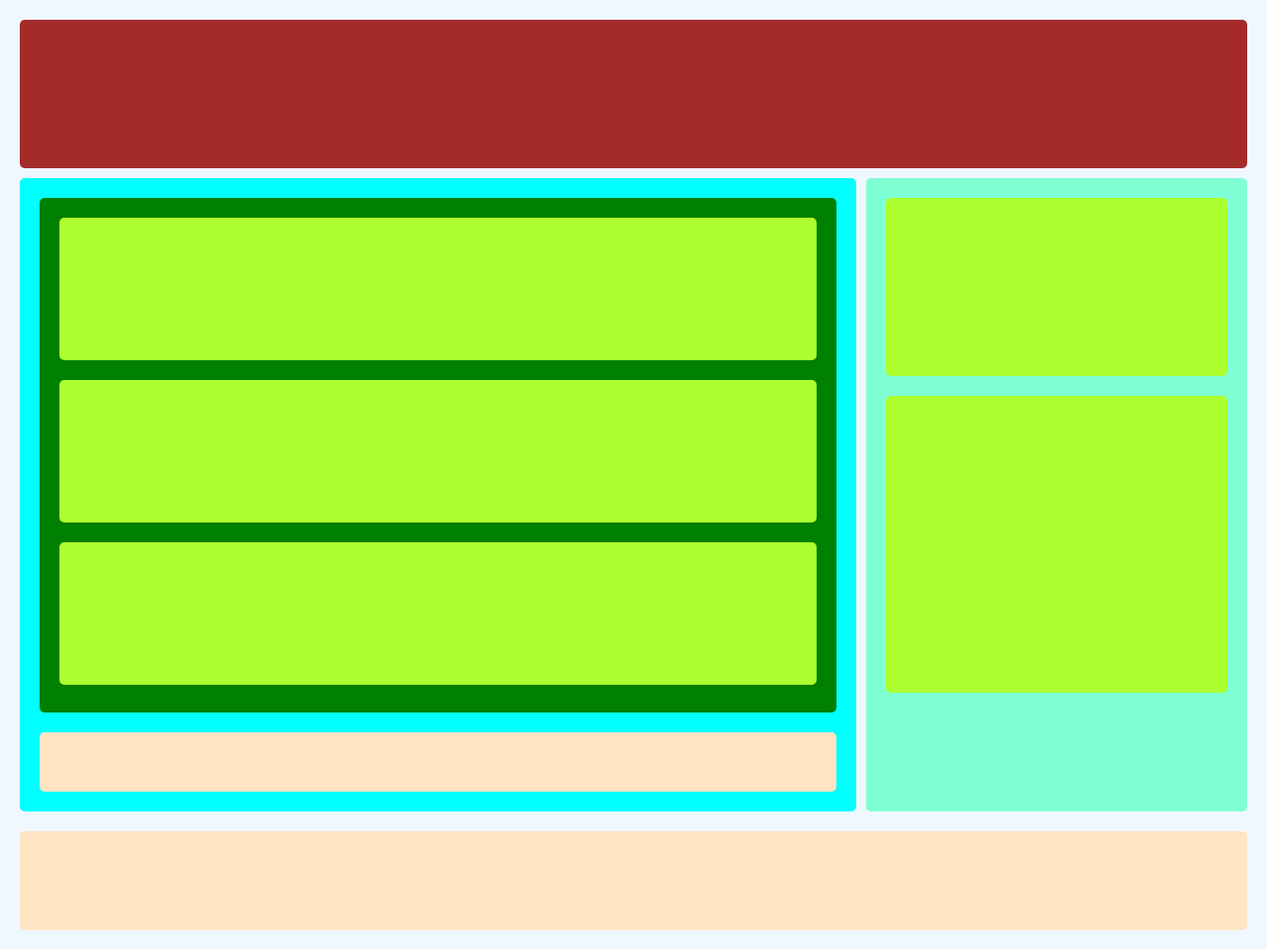
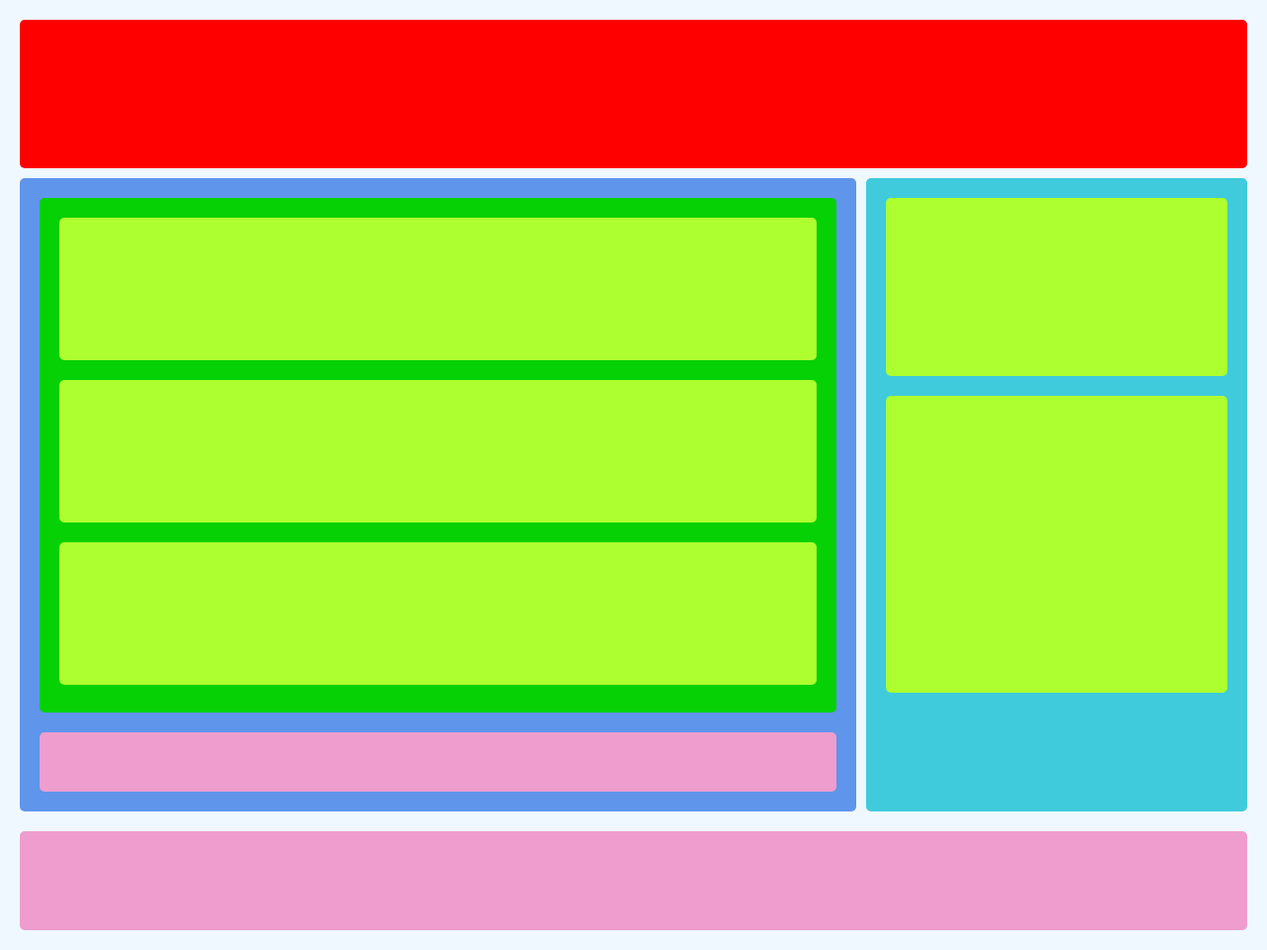
Before and after one commit to FelipeSantos92Dev/aula-estrutura, a plain HTML site: page index.html in a window 1280 px wide. Shown: the whole page at 99% size. Drawn offline with Linux system fonts and the light colour scheme.

Commit message:
refactor: index style

```diff
--- a/assets/css/style.css
+++ b/assets/css/style.css
@@ -9,13 +9,13 @@ body {
 }
 
 header {
-    background-color: brown;
+    background-color: rgb(255, 0, 0);
     height: 150px;
     margin-bottom: 10px;
 }
 
 main {
-    background-color: aqua;
+    background-color: rgb(95, 149, 235);
     height: 600px;
     width: 70%;
     margin-right: 10px;
@@ -23,7 +23,7 @@ main {
 }
 
 aside {
-    background-color: aquamarine;
+    background-color: rgb(63, 203, 219);
     height: 600px;
     width: 30%;
     padding: 20px;
@@ -34,7 +34,7 @@ div {
 }
 
 article {
-    background-color: green;
+    background-color: rgb(5, 209, 5);
     width: auto;
     height: 80%;
     padding: 20px;
@@ -62,14 +62,14 @@ article {
 }
 
 .footer_main {
-    background-color: bisque;
+    background-color: rgb(238, 157, 206);
     width: 100%;
     height: 10%;
     margin-top: 20px;
 }
 
 .footer_ext {
-    background-color: bisque;
+    background-color: rgb(238, 157, 206);
     width: 100%;
     height: 100px;
     margin-top: 20px;
```
Also changed, not shown: index.html (+3 -0 lines).
